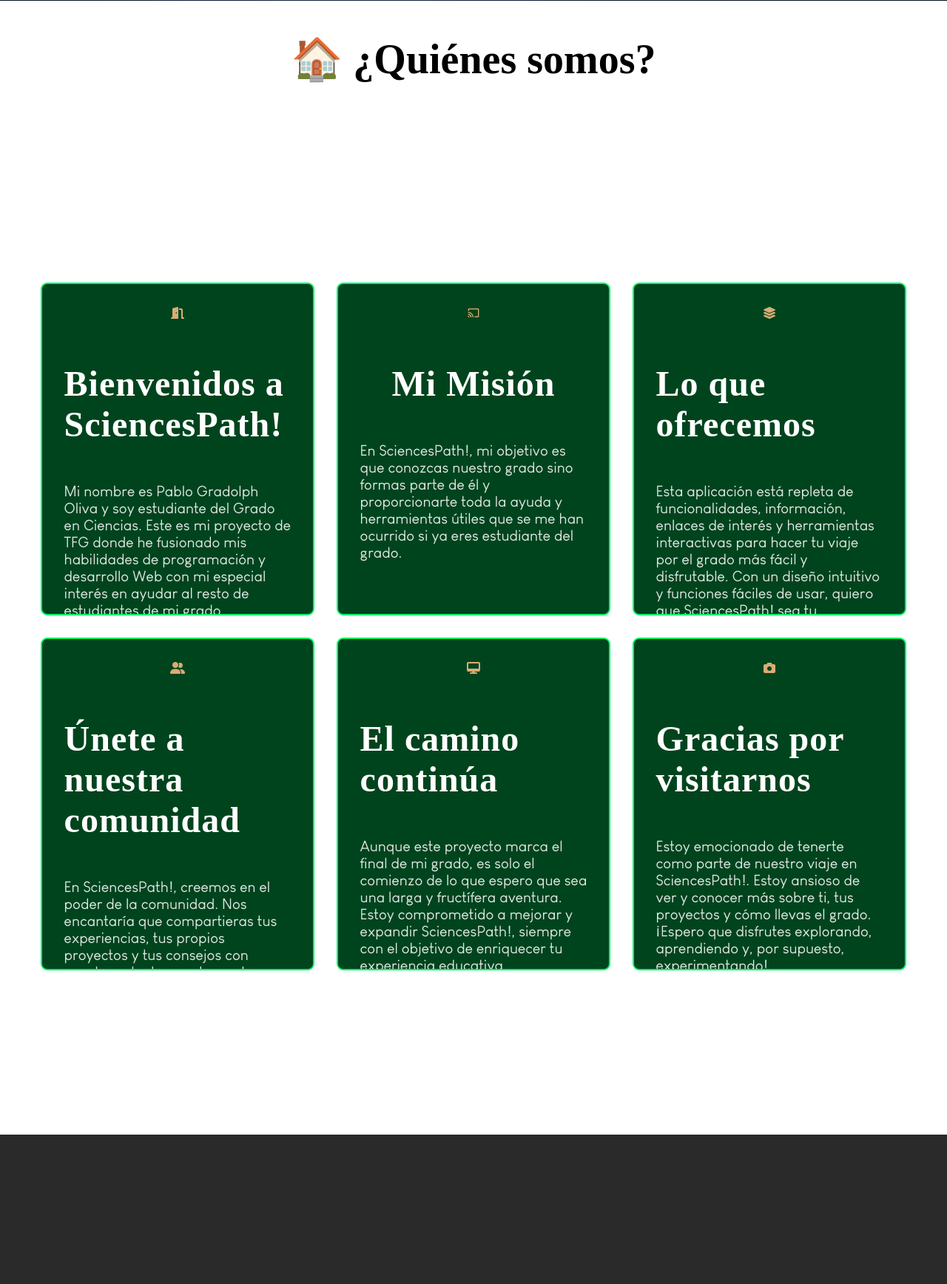
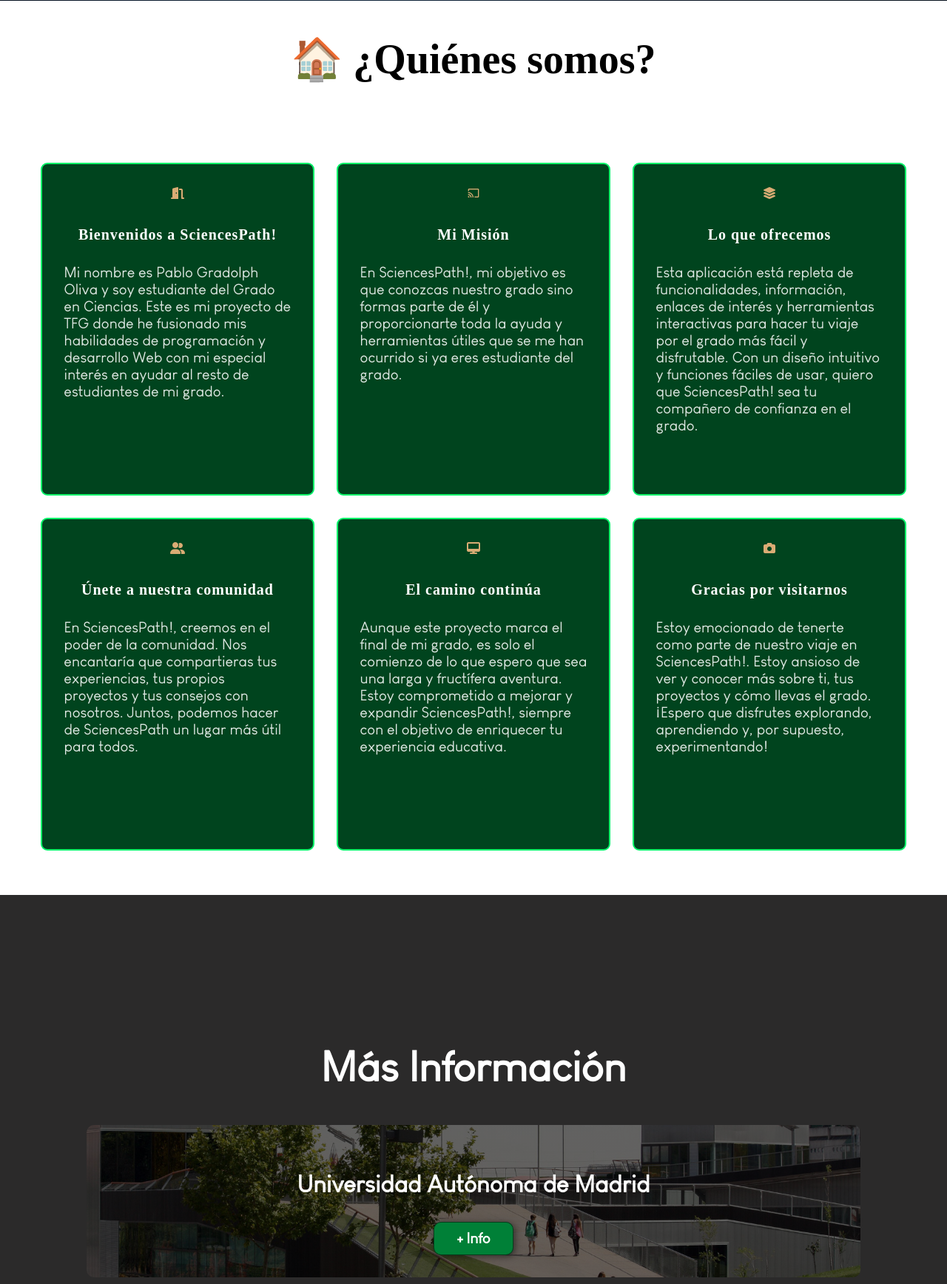
Before and after one commit to PabloGradolph/SciencesPath, a Django app: page / in a window 1280 px wide. Shown: the part 849-2585 px from the top of the page at 74% size. Run offline with Django 4.2, Linux system fonts and the light colour scheme; parts of the project's set-up code (start-up, migrations or seed data) failed here and were passed over; some libraries are stand-ins or nearby versions; some web fonts are replaced.

Commit message:
about section solved

```diff
--- a/static/css/styles.css
+++ b/static/css/styles.css
@@ -479,19 +479,6 @@
         font-size: 1.5em;
     }
 
-    #about .container {
-        padding: 170px 5em;
-    }
-
-    #about h2 {
-        font-size: 3em;
-    }
-
-    #about .about {
-        display: flex;
-        justify-content: center;
-    }
-
     #history:hover::before,
     #mission:hover::before {
         opacity: 0;
--- a/templates/Sciences/home.html
+++ b/templates/Sciences/home.html
@@ -55,7 +55,7 @@
         </div>
     </section>
 
-    <section id="about" class="AboutUs__section section" id="About">
+    <section class="AboutUs__section section" id="about">
         <h1 class="section__title">🏠 ¿Quiénes somos?</h1>
         <div class="container section__border">
             <div class="about-wrapper">
```
